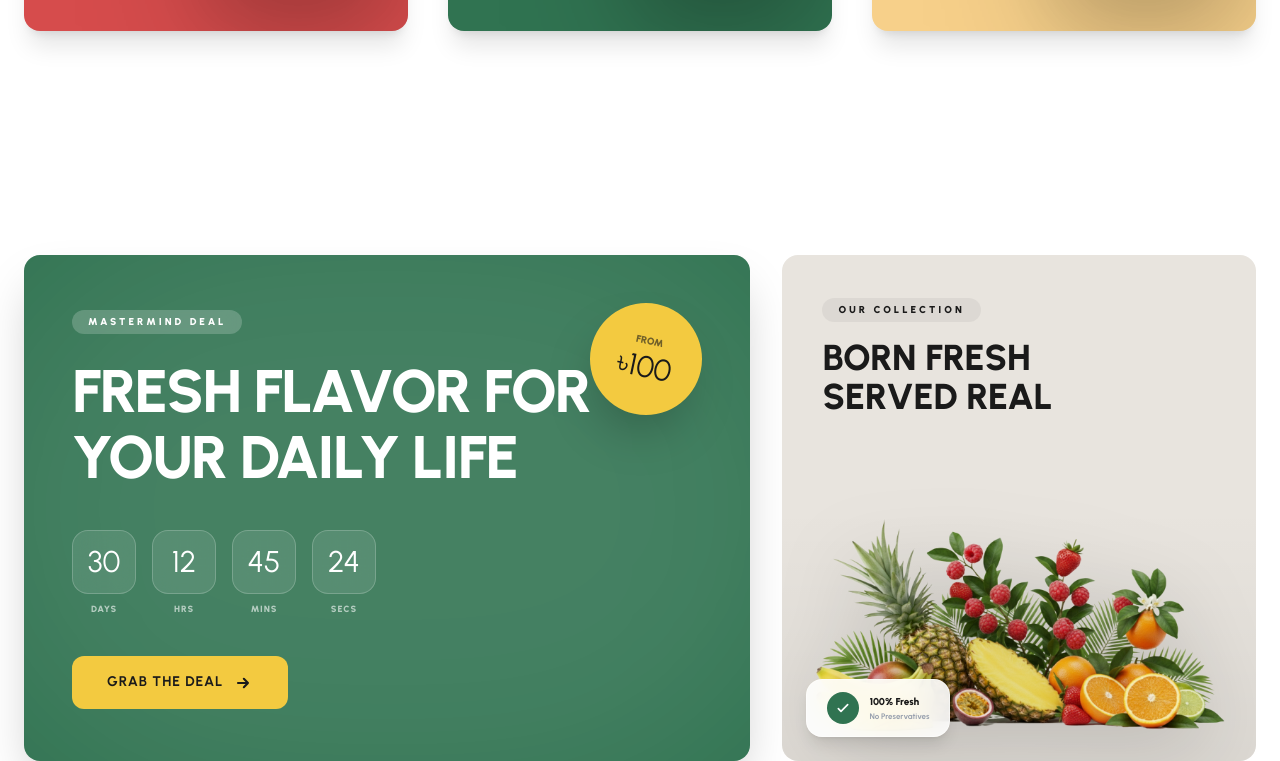
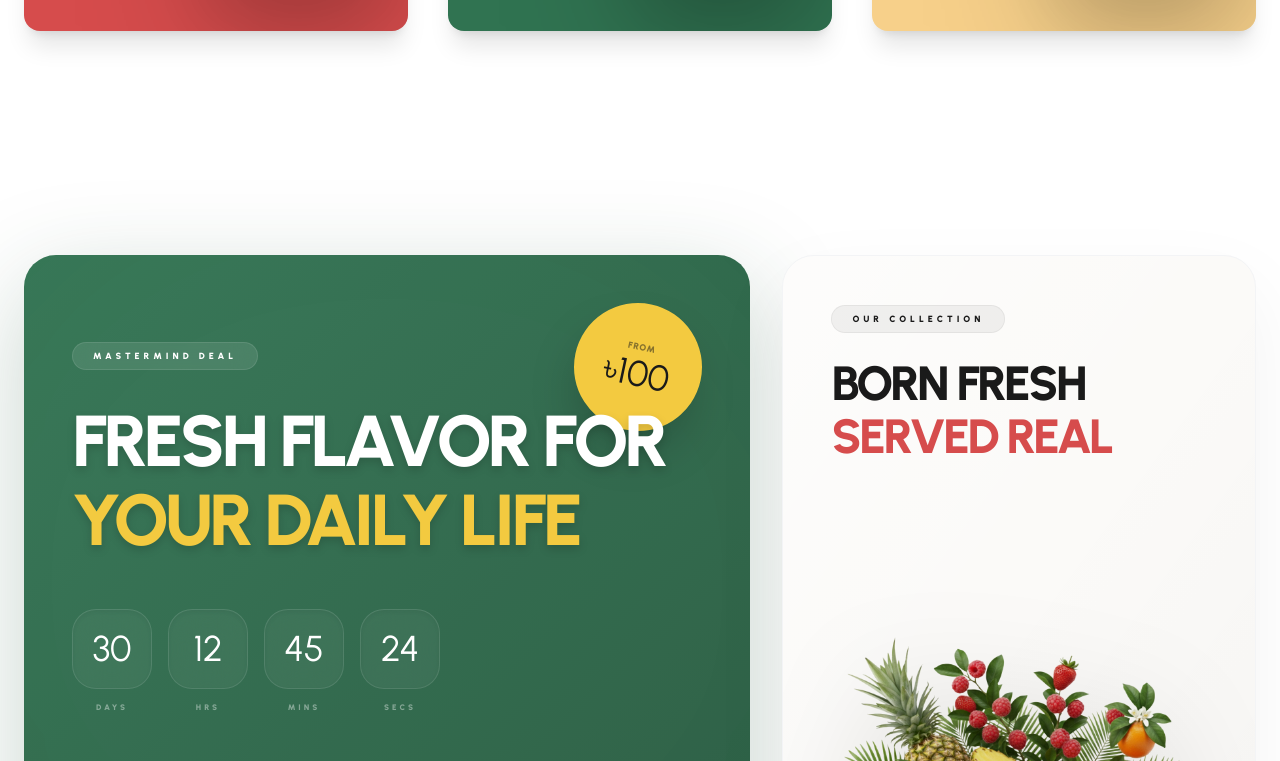
Before and after one commit to iam-abrarx/2Go-a-freshness-first-beverage-brand, a Next.js app: page / in a window 1280 px wide. Shown: the part 1619-2380 px from the top of the page. Built offline with nearby package versions, Linux system fonts and the light colour scheme.

Commit message:
Fix design implementation on GH Pages and polish UI aesthetics

```diff
--- a/next.config.ts
+++ b/next.config.ts
@@ -2,7 +2,7 @@ import type { NextConfig } from "next";
 
 const nextConfig: NextConfig = {
   output: "export",
-  basePath: process.env.NEXT_PUBLIC_BASE_PATH || "",
+  basePath: "/2Go-a-freshness-first-beverage-brand",
   trailingSlash: true,
   images: {
     unoptimized: true,
--- a/src/components/Banners.tsx
+++ b/src/components/Banners.tsx
@@ -49,19 +49,19 @@ export default function Banners() {
           <div className="md:col-span-3 h-full">
             <Reveal animation="reveal-left" className="h-full">
                 <div
-                    className="relative overflow-hidden rounded-2xl p-12 min-h-[500px] flex flex-col justify-center bg-[var(--secondary)] text-white shadow-2xl group h-full"
+                    className="relative overflow-hidden rounded-[2rem] p-12 min-h-[500px] flex flex-col justify-center bg-gradient-to-br from-[var(--secondary)] to-[var(--secondary-dark)] text-white shadow-[0_30px_100px_rgba(36,88,61,0.25)] group h-full"
                 >
                     {/* Background Graphic */}
-                    <div className="absolute top-1/2 left-1/2 -translate-x-1/2 -translate-y-1/2 w-[120%] h-[120%] bg-white/10 blur-[100px] rounded-full" />
+                    <div className="absolute top-1/2 left-1/2 -translate-x-1/2 -translate-y-1/2 w-[150%] h-[150%] bg-white/5 blur-[120px] rounded-full" />
 
                     <div className="relative z-10">
-                        <span className="inline-block px-4 py-1 rounded-full bg-white/20 backdrop-blur-sm text-[10px] font-black uppercase tracking-[3px] mb-6">Mastermind Deal</span>
-                        <h3 className="text-6xl font-display uppercase mb-10 leading-[0.95] tracking-tight">
-                        Fresh flavor for<br />your daily life
+                        <span className="inline-block px-5 py-1.5 rounded-full bg-white/10 backdrop-blur-md text-[9px] font-black uppercase tracking-[4px] mb-8 border border-white/10">Mastermind Deal</span>
+                        <h3 className="text-7xl font-display uppercase mb-12 leading-[0.85] tracking-tighter drop-shadow-lg">
+                        Fresh flavor for<br /><span className="text-[var(--yellow)]">your daily life</span>
                         </h3>
 
                         {/* Countdown */}
-                        <div className="flex gap-4 mb-10">
+                        <div className="flex gap-4 mb-12">
                         {[
                             { value: timeLeft.days, label: "Days" },
                             { value: timeLeft.hours, label: "Hrs" },
@@ -69,10 +69,10 @@ export default function Banners() {
                             { value: timeLeft.seconds, label: "Secs" },
                         ].map((item, i) => (
                             <div key={i} className="text-center">
-                            <div className="bg-white/10 backdrop-blur-md w-16 h-16 rounded-2xl flex items-center justify-center border border-white/20 mb-2">
-                                <span className="text-3xl font-display text-white">{String(item.value).padStart(2, "0")}</span>
+                            <div className="bg-white/5 backdrop-blur-xl w-20 h-20 rounded-[1.5rem] flex items-center justify-center border border-white/10 mb-3 shadow-inner">
+                                <span className="text-4xl font-display text-white">{String(item.value).padStart(2, "0")}</span>
                             </div>
-                            <p className="text-[9px] font-black uppercase tracking-widest opacity-60">{item.label}</p>
+                            <p className="text-[8px] font-black uppercase tracking-[3px] opacity-40">{item.label}</p>
                             </div>
                         ))}
                         </div>
@@ -82,7 +82,7 @@ export default function Banners() {
                           href="https://wa.me/8801715322138?text=I'm interested in the deal of the day!"
                           target="_blank"
                           rel="noopener noreferrer"
-                          className="btn-yellow"
+                          className="btn-yellow !rounded-2xl !py-5 !px-10 shadow-xl hover:shadow-[var(--yellow)]/30"
                         >
                             Grab the Deal
                             <svg className="w-5 h-5" fill="none" stroke="currentColor" viewBox="0 0 24 24">
@@ -93,10 +93,10 @@ export default function Banners() {
                     </div>
 
                     {/* Price badge */}
-                    <div className="absolute top-12 right-12 w-28 h-28 bg-[var(--yellow)] rounded-full flex items-center justify-center shadow-2xl rotate-12 transition-transform group-hover:scale-110 group-hover:rotate-0">
+                    <div className="absolute top-12 right-12 w-32 h-32 bg-[var(--yellow)] rounded-full flex items-center justify-center shadow-2xl rotate-12 transition-all duration-700 group-hover:scale-110 group-hover:rotate-0">
                         <div className="text-center text-[var(--text-dark)]">
-                            <p className="text-[10px] font-black opacity-60">FROM</p>
-                            <p className="text-3xl font-display">৳100</p>
+                            <p className="text-[9px] font-black opacity-50 tracking-widest">FROM</p>
+                            <p className="text-4xl font-display">৳100</p>
                         </div>
                     </div>
                 </div>
@@ -107,42 +107,42 @@ export default function Banners() {
           <div className="md:col-span-2 h-full">
             <Reveal animation="reveal-right" className="h-full">
                 <div
-                    className="relative overflow-hidden rounded-2xl min-h-[500px] flex flex-col justify-between group h-full"
-                    style={{ backgroundColor: "#e8e4de" }}
+                    className="relative overflow-hidden rounded-[2rem] min-h-[500px] flex flex-col justify-between group h-full shadow-[0_30px_80px_rgba(0,0,0,0.05)] border border-gray-100"
+                    style={{ backgroundColor: "#fbfaf8" }}
                 >
                     {/* Subtle warm overlay */}
-                    <div className="absolute inset-0 bg-gradient-to-b from-transparent via-transparent to-black/5 pointer-events-none" />
+                    <div className="absolute inset-0 bg-gradient-to-br from-white/50 via-transparent to-black/[0.02] pointer-events-none" />
 
                     {/* Top Content */}
-                    <div className="relative z-10 p-10 pb-0">
-                        <span className="inline-block px-4 py-1 rounded-full bg-black/5 text-[10px] font-black uppercase tracking-[3px] text-[var(--text-dark)] mb-4">Our Collection</span>
-                        <h3 className="text-4xl font-display uppercase leading-none text-[var(--text-dark)]">
-                          Born Fresh<br />Served Real
+                    <div className="relative z-10 p-12 pb-0">
+                        <span className="inline-block px-5 py-1.5 rounded-full bg-black/5 text-[9px] font-black uppercase tracking-[4px] text-[var(--text-dark)] mb-6 border border-black/5">Our Collection</span>
+                        <h3 className="text-5xl font-display uppercase leading-[0.9] text-[var(--text-dark)] tracking-tighter">
+                          Born Fresh<br /><span className="text-[var(--primary)]">Served Real</span>
                         </h3>
                     </div>
 
                     {/* Product Image */}
-                    <div className="relative flex-grow flex items-end justify-center mt-6 px-4">
-                        <div className="relative w-full h-[320px] group-hover:scale-[1.03] transition-transform duration-1000">
+                    <div className="relative flex-grow flex items-end justify-center mt-12 px-8 pb-12">
+                        <div className="relative w-full h-[350px] group-hover:scale-[1.05] transition-transform duration-1000 ease-out">
                           <Image
                             src="/assets/bottles/real_photos/fruit_bg.png"
                             alt="2Go Fresh Juice Collection"
                             fill
-                            className="object-contain object-bottom drop-shadow-[0_20px_40px_rgba(0,0,0,0.15)]"
+                            className="object-contain object-bottom drop-shadow-[0_20px_50px_rgba(0,0,0,0.1)]"
                           />
                         </div>
 
                         {/* Floating Badge */}
-                        <div className="absolute bottom-6 left-6 z-20 bg-white/90 backdrop-blur-md rounded-2xl px-5 py-3 shadow-lg border border-white/50">
-                          <div className="flex items-center gap-2.5">
-                            <div className="w-8 h-8 rounded-full bg-[var(--secondary)] flex items-center justify-center">
-                              <svg className="w-4 h-4 text-white" fill="none" stroke="currentColor" viewBox="0 0 24 24">
-                                <path strokeLinecap="round" strokeLinejoin="round" strokeWidth="2.5" d="M5 13l4 4L19 7" />
+                        <div className="absolute bottom-12 left-12 z-20 bg-white/80 backdrop-blur-xl rounded-[1.5rem] px-6 py-4 shadow-2xl border border-white/50">
+                          <div className="flex items-center gap-4">
+                            <div className="w-10 h-10 rounded-full bg-[var(--secondary)] flex items-center justify-center text-white shadow-lg">
+                              <svg className="w-5 h-5" fill="none" stroke="currentColor" viewBox="0 0 24 24">
+                                <path strokeLinecap="round" strokeLinejoin="round" strokeWidth="3" d="M5 13l4 4L19 7" />
                               </svg>
                             </div>
                             <div>
-                              <p className="text-[10px] font-black text-[var(--text-dark)]">100% Fresh</p>
-                              <p className="text-[8px] text-gray-400 font-bold">No Preservatives</p>
+                              <p className="text-[11px] font-black text-[var(--text-dark)] uppercase tracking-wider">100% Fresh</p>
+                              <p className="text-[9px] text-gray-400 font-bold uppercase tracking-widest">No Preservatives</p>
                             </div>
                           </div>
                         </div>
--- a/src/components/Hero.tsx
+++ b/src/components/Hero.tsx
@@ -76,7 +76,7 @@ export default function Hero() {
                       </span>
                     </Reveal>
                     <Reveal animation="reveal-left">
-                      <h2 className="text-[72px] md:text-[100px] leading-[0.85] font-display font-black uppercase mb-8 drop-shadow-2xl">
+                      <h2 className="text-[72px] md:text-[110px] leading-[0.8] font-display font-black uppercase mb-8 drop-shadow-[0_20px_50px_rgba(0,0,0,0.3)] tracking-tighter">
                         {slide.title}
                       </h2>
                     </Reveal>
```
Also changed, not shown: 1 other file (tests, documents, lock files or other folders).
